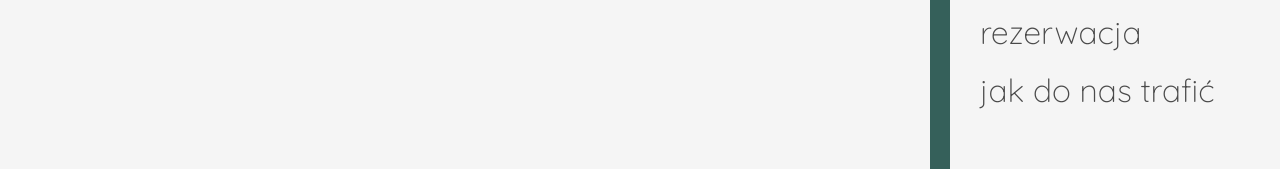
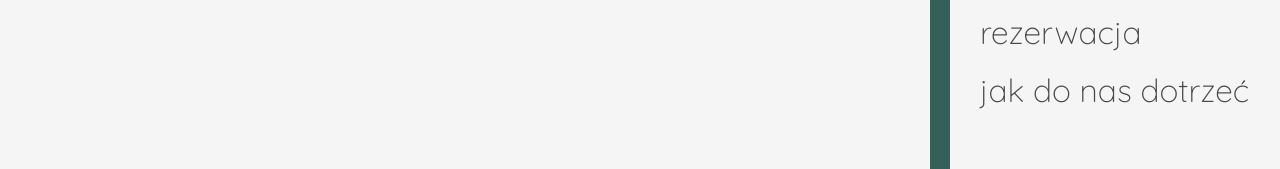
Before and after one commit to iamminsk/pluski, a Next.js app: page / in a window 1280 px wide. Both pictures are taken after a click on the button 1215 px from the left and 54 px from the top of the page. Shown: the part 455-624 px from the top of the page. Built offline with nearby package versions, Linux system fonts and the light colour scheme.

Commit message:
navigation cleanup

```diff
--- a/components/Header/Navigation.tsx
+++ b/components/Header/Navigation.tsx
@@ -4,12 +4,15 @@ import { RemoveScroll } from "react-remove-scroll";
 import { useTheme } from "../../theme";
 import { NavigationItem } from "./NavigationItem";
 
-interface Props {
+interface NavigationProps {
   isOpen: boolean;
   setIsNavOpen: (isOpen: boolean) => void;
 }
 
-export const Navigation: React.FC<Props> = ({ isOpen, setIsNavOpen }) => {
+export const Navigation: React.FC<NavigationProps> = ({
+  isOpen,
+  setIsNavOpen,
+}) => {
   const { colors, bp, zIndexes } = useTheme();
   const [isNavigationHovered, setIsNavigationHovered] = useState(false);
   const ref = useRef(null);
@@ -81,38 +84,42 @@ export const Navigation: React.FC<Props> = ({ isOpen, setIsNavOpen }) => {
             setIsNavigationHovered(false);
           }}
         >
-          <NavigationItem
-            label="dom"
-            anchorId="#cabin"
-            isNavigationHovered={isNavigationHovered}
-          />
-          <NavigationItem
-            label="jezioro"
-            anchorId="#lake"
-            isNavigationHovered={isNavigationHovered}
-          />
-          <NavigationItem
-            label="miejscowość"
-            anchorId="#place"
-            isNavigationHovered={isNavigationHovered}
-          />
-          <NavigationItem
-            label="w okolicy"
-            anchorId="#surroundings"
-            isNavigationHovered={isNavigationHovered}
-          />
-          <NavigationItem
-            label="rezerwacja"
-            anchorId="#reservation"
-            isNavigationHovered={isNavigationHovered}
-          />
-          <NavigationItem
-            label="jak do nas trafić"
-            anchorId="#howtoget"
-            isNavigationHovered={isNavigationHovered}
-          />
+          {navigationAnchors.map((anchor) => (
+            <NavigationItem
+              label={anchor.label}
+              anchorId={anchor.id}
+              isNavigationHovered={isNavigationHovered}
+            />
+          ))}
         </motion.ul>
       </motion.nav>
     </RemoveScroll>
   );
 };
+
+const navigationAnchors = [
+  {
+    id: "cabin",
+    label: "dom",
+  },
+  {
+    id: "lake",
+    label: "jezioro",
+  },
+  {
+    id: "place",
+    label: "miejscowość",
+  },
+  {
+    id: "surroundings",
+    label: "w okolicy",
+  },
+  {
+    id: "reservation",
+    label: "rezerwacja",
+  },
+  {
+    id: "howtoget",
+    label: "jak do nas dotrzeć",
+  },
+];
```
